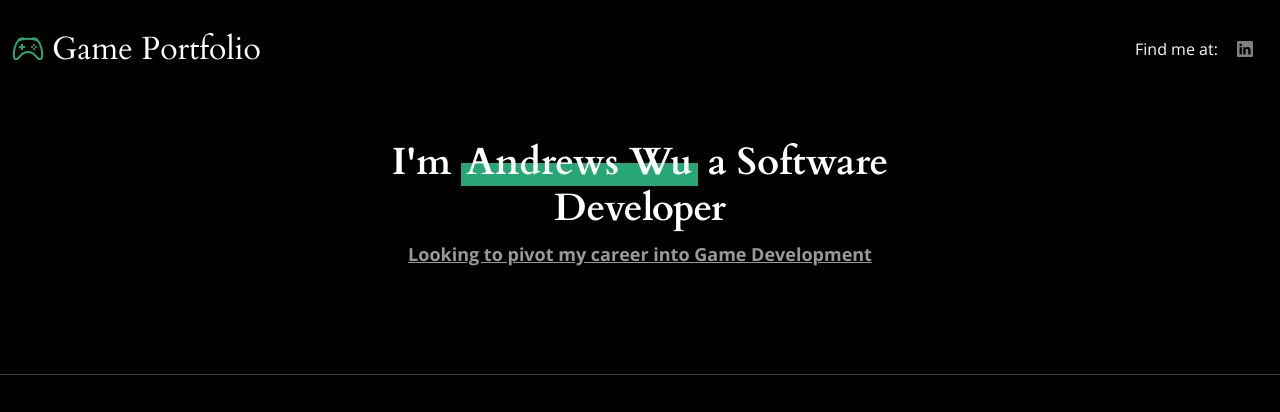
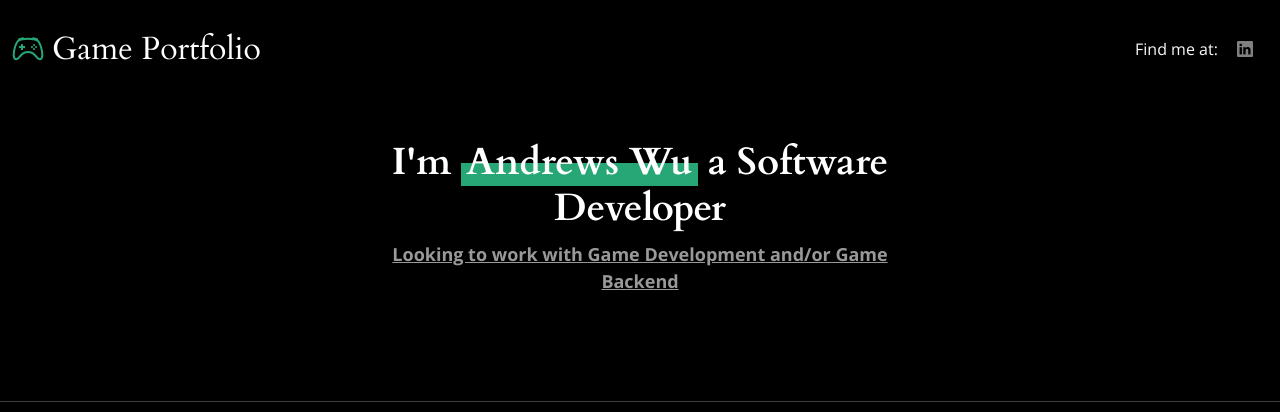
Before and after one commit to TheAndrews/theandrews.github.io, a plain HTML site: page index.html in a window 1280 px wide. Shown: the top 412 px of the page. Drawn offline with nearby package versions, Linux system fonts and the light colour scheme.

Commit message:
chore: changing objective subtitle

```diff
--- a/index.html
+++ b/index.html
@@ -97,7 +97,7 @@
       <div class="row justify-content-center">
         <div class="col-lg-6 text-center">
           <h2>I'm <span>Andrews Wu</span> a Software Developer</h2>
-          <p style="text-decoration: underline;"><b>Looking to pivot my career into <span>Game Development</span></b>
+          <p style="text-decoration: underline;"><b>Looking to work with <span>Game Development</span> and/or Game Backend</b>
           </p>
           <!-- <a href="contact.html" class="btn-get-started">Available for hire</a> -->
         </div>
```
